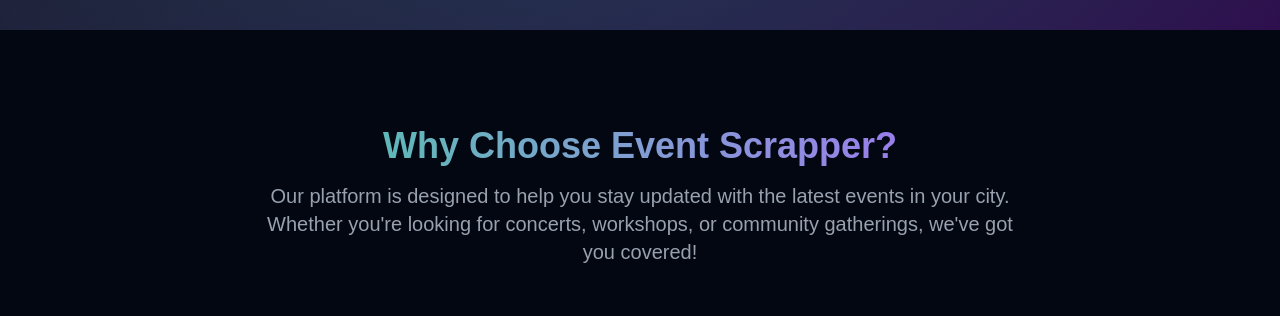
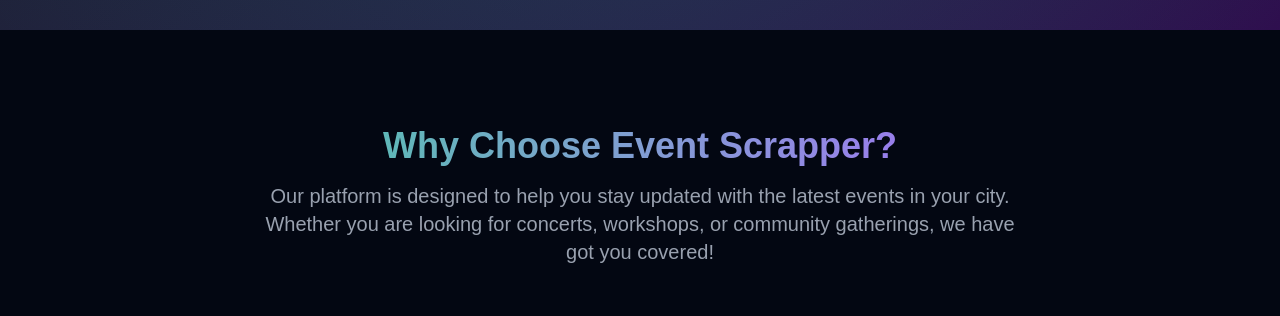
Before and after one commit to Vish9u-kr01/EventScrapper-web-app, a Next.js app in the folder Eventscrapper/: page / in a window 1280 px wide. Shown: the part 840-1156 px from the top of the page. Built offline with nearby package versions, Linux system fonts and the light colour scheme.

Commit message:
Update Herosection.js

```diff
--- a/Eventscrapper/app/components/Herosection.js
+++ b/Eventscrapper/app/components/Herosection.js
@@ -152,7 +152,7 @@
               Why Choose Event Scrapper?
             </h2>
             <p className="text-xl text-gray-400 max-w-3xl mx-auto">
-              Our platform is designed to help you stay updated with the latest events in your city. Whether you're looking for concerts, workshops, or community gatherings, we've got you covered!
+              Our platform is designed to help you stay updated with the latest events in your city. Whether you are looking for concerts, workshops, or community gatherings, we have got you covered!
               <br />
             </p>
           </div>
```
